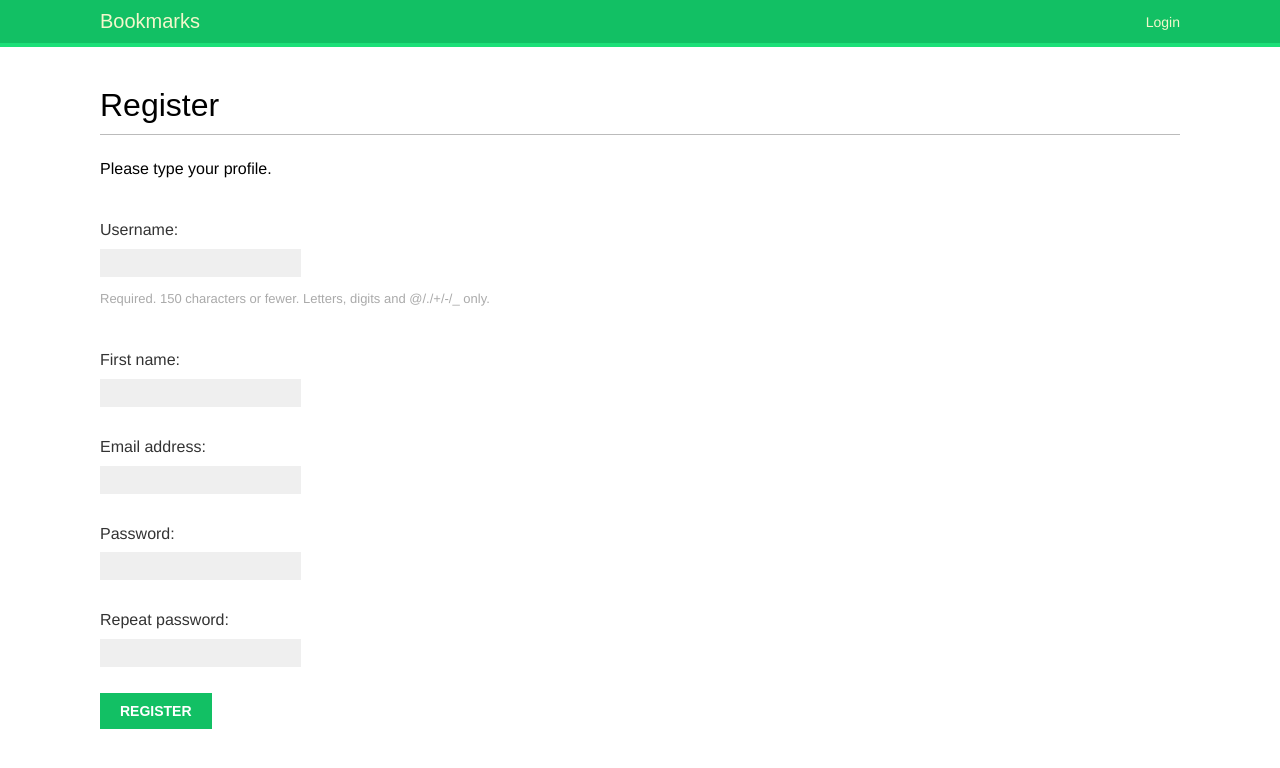
After one commit to Mortif3767/django-social-web, a Django app: page /account/register/ in a window 1280 px wide. The commit adds this page. Shown: the top 768 px of the page. Run offline with Django 3.2, Linux system fonts and the light colour scheme; some web fonts are replaced.

Commit message:
register

```diff
--- a/account/forms.py
+++ b/account/forms.py
@@ -1,8 +1,26 @@
 # -*- coding: utf-8 -*-
 from django import forms
+from django.contrib.auth.models import User
 
 
 class LoginForm(forms.Form):
     user = forms.CharField()
     password = forms.CharField(widget=forms.PasswordInput)
     #用passwordinput控件来渲染html input元素,属性为type="password"
+
+
+class UserRegistrationForm(forms.ModelForm):
+    password = forms.CharField(label='Password',
+                               widget=forms.PasswordInput)
+    password2 = forms.CharField(label='Repeat password',
+                                widget=forms.PasswordInput)  #注意只有这两项需要cleaned_data
+
+    class Meta:
+        model = User
+        fields = ('username', 'first_name', 'email')
+
+    def clean_password2(self):  #在is_valid方法执行时会自动执行
+        cd = self.cleaned_data
+        if cd['password'] != cd['password2']:
+            raise forms.ValidationError("passwords don't match.")
+        return cd['password2']
--- /dev/null
+++ b/account/templates/account/register.html
@@ -0,0 +1,11 @@
+{% extends "base.html" %}
+{% block title %}Register{% endblock %}
+{% block content %}
+    <h1>Register</h1>
+    <p>Please type your profile.</p>
+    <form action='.' method="POST">
+        {{ user_form.as_p }}
+        {% csrf_token %}
+        <p><input type="submit" value="Register"></p>
+    </form>
+{% endblock %}
--- /dev/null
+++ b/account/templates/account/register_done.html
@@ -0,0 +1,6 @@
+{% extends "base.html" %}
+{% block title %}Register success!{% endblock %}
+{% block content %}
+    <h1>Welcome! {{ new_user.username }}</h1>
+    <p>Your account has been successfully registed. Now you can <a href="{% url 'login' %}">login</a>.</p>
+{% endblock %}
--- a/account/templates/registration/login.html
+++ b/account/templates/registration/login.html
@@ -6,7 +6,7 @@
         <p>Your username and password didn't match.
            Please try again.</p>
     {% else %}
-        <p>Please type your username and password.</p>
+        <p>Please type your username and password. If you don't have an account, Click <a href="{% url 'register' %}">Registe</a>.</p>
     {% endif %}
     <div class='login-form'>
         <form action="{% url 'login' %}" method="POST">
--- a/account/templates/registration/password_reset_confirm.html
+++ b/account/templates/registration/password_reset_confirm.html
@@ -1,9 +1,9 @@
 {% extends "base.html" %}
 {% block title %}Reset your password{% endblock %}
 {% block content %}
-	<h1>Reset your password</h1>
-	{% if validlink %}
-	<form action="." method="post">
+    <h1>Reset your password</h1>
+    {% if validlink %}
+    <form action="." method="post">
       {{ form.as_p }}
       {% csrf_token %}
       <p><input type="submit" value="Change my password" /></p>
--- a/account/urls.py
+++ b/account/urls.py
@@ -31,4 +31,5 @@ urlpatterns = [
     url(r'^password-reset/complete/$',
         'django.contrib.auth.views.password_reset_complete',
         name='password_reset_complete'),
+    url(r'^register/$', views.register, name='register'),
 ]
--- a/account/views.py
+++ b/account/views.py
@@ -3,7 +3,7 @@ from django.shortcuts import render
 from django.http import HttpResponse
 from django.contrib.auth import authenticate, login
 from django.contrib.auth.decorators import login_required
-from .forms import LoginForm
+from .forms import LoginForm, UserRegistrationForm
 
 
 def user_login(request):
@@ -32,3 +32,16 @@ def dashboard(request):
     return render(request, 'account/dashboard.html',
                   {'section': 'dashboard'})
                   #section用来追踪用户在站点中正在查看的页面
+
+
+def register(request):
+    if request.method == "POST":
+        user_form = UserRegistrationForm(request.POST)
+        if user_form.is_valid():
+            new_user = user_form.save(commit=False)
+            new_user.set_password(user_form.cleaned_data['password'])
+            new_user.save()
+            return render(request, 'account/register_done.html', {'new_user': new_user})
+    else:
+        user_form = UserRegistrationForm()
+    return render(request, 'account/register.html', {'user_form': user_form})
```
